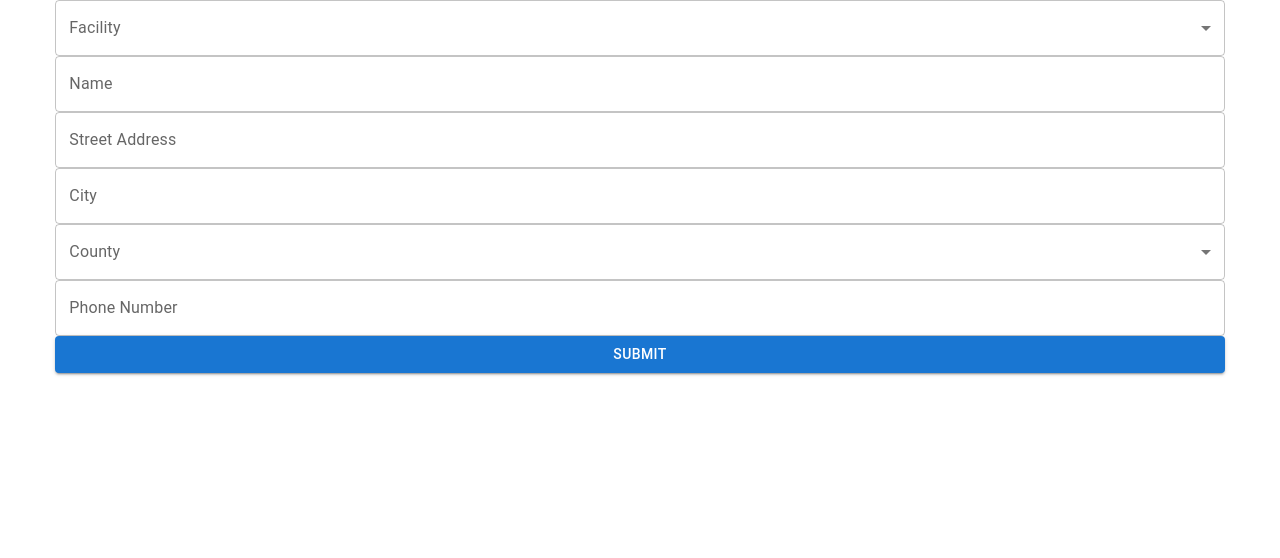
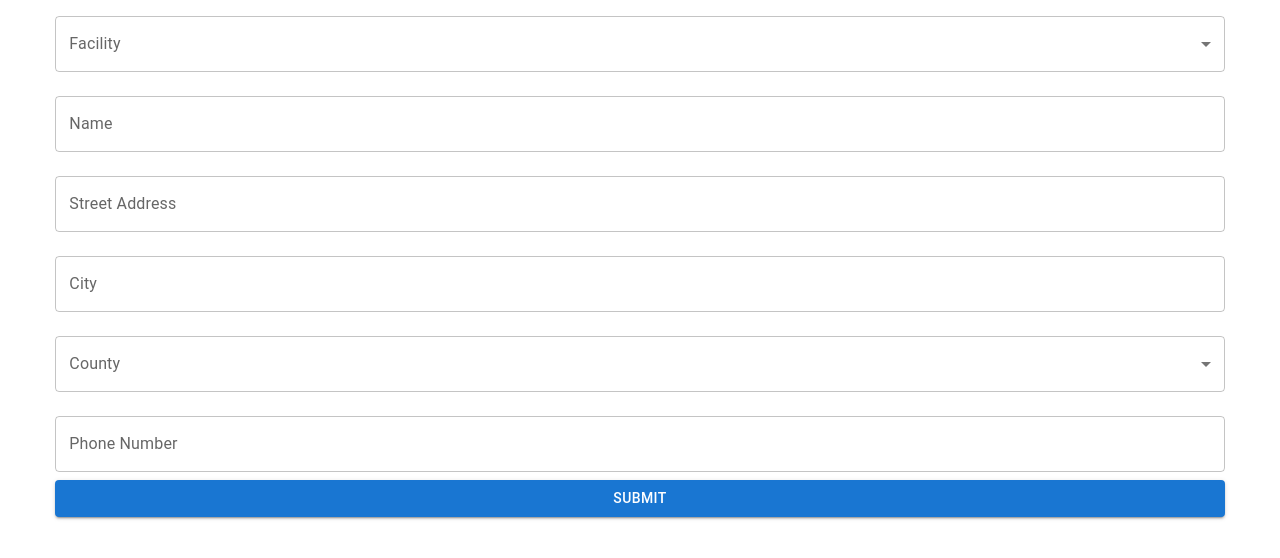
Before and after one commit to Samiur-UTI/scraper-frontend, a React (Create React App) app: page / in a window 1280 px wide. Shown: the top 558 px of the page. Built offline with nearby package versions, Linux system fonts and the light colour scheme.

Commit message:
request developed for client

```diff
--- a/package.json
+++ b/package.json
@@ -14,7 +14,6 @@
     "react": "^17.0.2",
     "react-dom": "^17.0.2",
     "react-material-ui-carousel": "^3.2.0",
-    "react-query": "^3.34.16",
     "react-router": "^6.2.2",
     "react-router-dom": "^6.2.2",
     "react-scripts": "5.0.0",
--- a/src/components/form/index.jsx
+++ b/src/components/form/index.jsx
@@ -1,20 +1,37 @@
-import React from 'react'
-import { Box, InputLabel, MenuItem, Select, TextField, Button, FormControl } from '@mui/material';
+import React,{useEffect,useState} from 'react'
+import { MenuItem, TextField, Button } from '@mui/material';
 import { useFormik } from 'formik';
+import axios from 'axios';
 import './index.css';
 export default function Form() {
+    const [data,setData] = useState({
+        facility: '',
+        name: '',
+        address: '',
+        city: '',
+        county: '',
+        phone: ''
+    })
+    async function fetchData(){
+        const response = await axios.get('localhost:8000/');
+        console.log(response);
+        return response;
+    }
+    useEffect(() => {
+        fetchData();
+    },[])
     const formik = useFormik({
-        initialValues: {
-
-        },
+        enableReinitialize: true,
+        initialValues: data ,
         onSubmit: (values) => {
-            alert(JSON.stringify(values, null, 2));
+            console.log(JSON.stringify(values, null, 2));
         },
     });
     return (
         <div className='form-container'>
             <form onSubmit={formik.handleSubmit}>
                 <TextField
+                    margin='normal'
                     fullWidth
                     variant="outlined"
                     name="facility"
@@ -39,6 +56,7 @@ export default function Form() {
                 </TextField>
                 <TextField
                     fullWidth
+                    margin='normal'
                     name="name"
                     label="Name"
                     value={formik.values.name}
@@ -48,6 +66,7 @@ export default function Form() {
                 />
                 <TextField
                     fullWidth
+                    margin='normal'
                     name="address"
                     label="Street Address"
                     type="text"
@@ -58,6 +77,7 @@ export default function Form() {
                 />
                 <TextField
                     fullWidth
+                    margin='normal'
                     name="city"
                     label="City"
                     type="text"
@@ -68,6 +88,7 @@ export default function Form() {
                 />
                 <TextField
                     fullWidth
+                    margin='normal'
                     variant="outlined"
                     name="county"
                     label="County"
@@ -91,6 +112,7 @@ export default function Form() {
                 </TextField>
                 <TextField
                     fullWidth
+                    margin='normal'
                     name="phone"
                     label="Phone Number"
                     type="number"
```
Also changed, not shown: 1 other file (tests, documents, lock files or other folders).
